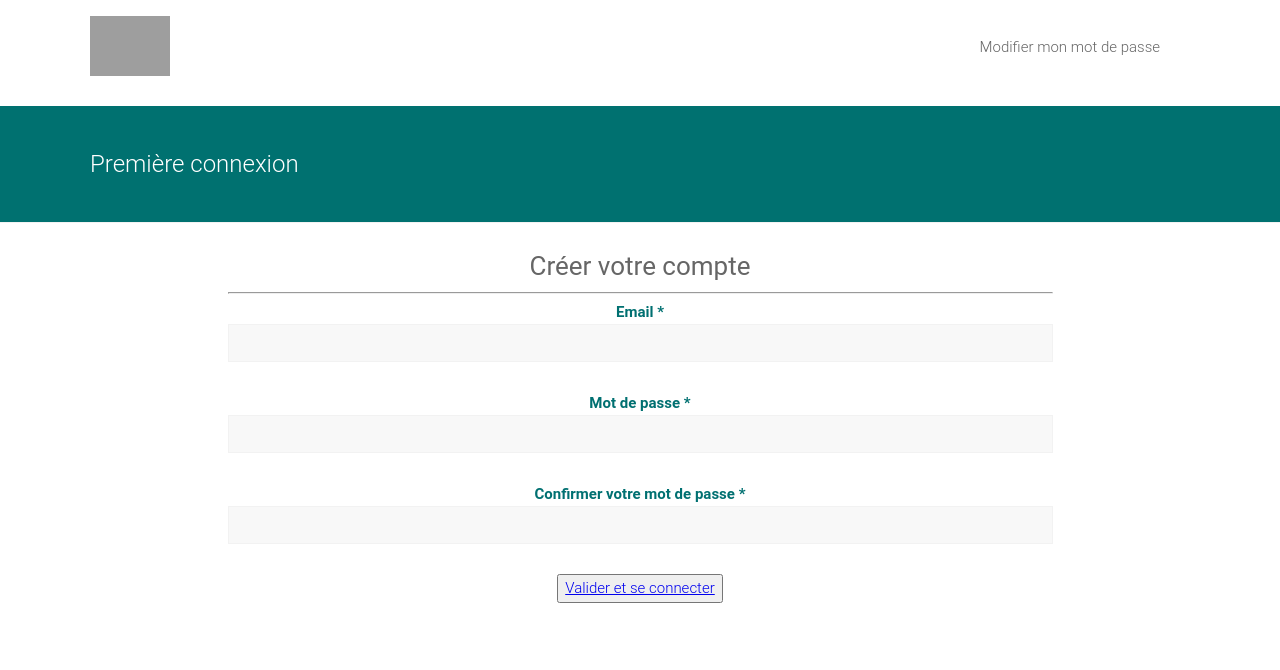
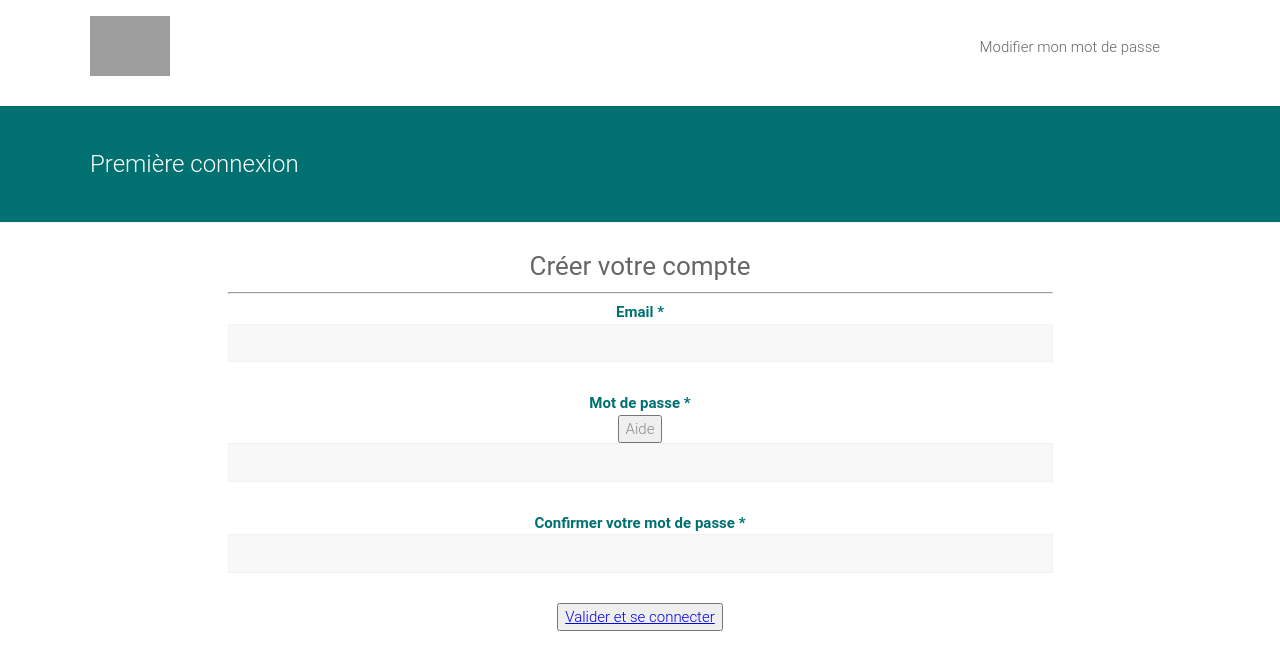
Before and after one commit to WildCodeSchool/remotefr-js-0920-p3-wejob-admin, a React (Create React App) app: page /CreateAnAccount in a window 1280 px wide. Shown: the top 670 px of the page. Built offline with nearby package versions, Linux system fonts and the light colour scheme; grey boxes are pictures that could not be loaded; the HTML template or start-up script is replaced by a standard one.

Commit message:
add modal for help user for create password

```diff
--- a/package.json
+++ b/package.json
@@ -11,9 +11,10 @@
     "react": "^17.0.1",
     "react-dom": "^17.0.1",
     "react-hook-form": "^6.13.1",
+    "react-modal": "^3.12.1",
     "react-router-dom": "^5.2.0",
     "react-scripts": "3.4.4",
-    "react-select": "^3.1.1",
+    "react-select": "^4.0.2",
     "yup": "^0.32.8"
   },
   "scripts": {
--- /dev/null
+++ b/src/components/widgetsFormField/ModalHelp.jsx
@@ -0,0 +1,28 @@
+import React, { useState } from 'react';
+import Modal from 'react-modal';
+
+function ModalHelp({ content }) {
+  const [showModal, setShowModal] = useState(false);
+  const handleOpenModal = () => {
+    setShowModal(true);
+  };
+  const handleCloseModal = () => {
+    setShowModal(false);
+  };
+
+  return (
+    <div>
+      <button type="button" onClick={handleOpenModal}>
+        Aide
+      </button>
+      <Modal isOpen={showModal}>
+        <button type="button" onClick={handleCloseModal}>
+          Fermer
+        </button>
+        {content}
+      </Modal>
+    </div>
+  );
+}
+
+export default ModalHelp;
--- a/src/pages/Authentication/CreateAnAccount.jsx
+++ b/src/pages/Authentication/CreateAnAccount.jsx
@@ -5,6 +5,23 @@ import { useForm } from 'react-hook-form';
 import { yupResolver } from '@hookform/resolvers/yup';
 import * as yup from 'yup';
 import HeaderPostTitle from '../../components/HeaderPostTitle';
+import Modal from '../../components/widgetsFormField/ModalHelp';
+
+const helpPassword = () => {
+  return (
+    <div>
+      <p>Un mot de passe valide doit avoir : </p>
+      <ul>
+        <li>- de 8 à 15 caractères</li>
+        <li>- au moins une lettre minuscule</li>
+        <li>- au moins une lettre majuscule</li>
+        <li>- au moins un chiffre</li>
+        <li>- au moins un de ces caractères spéciaux: $ @ % * + - _ !</li>
+        <li>- aucun autre caractère possible</li>
+      </ul>
+    </div>
+  );
+};
 
 function CreateAnAccount() {
   const schema = yup.object().shape({
@@ -76,7 +93,7 @@ function CreateAnAccount() {
             <div className="row">
               <div className="form-group">
                 <label htmlFor="password" className="form-field-label">
-                  Mot de passe *
+                  Mot de passe * <Modal content={helpPassword()} />
                   <input
                     type="password"
                     className="form-field-input"
```
